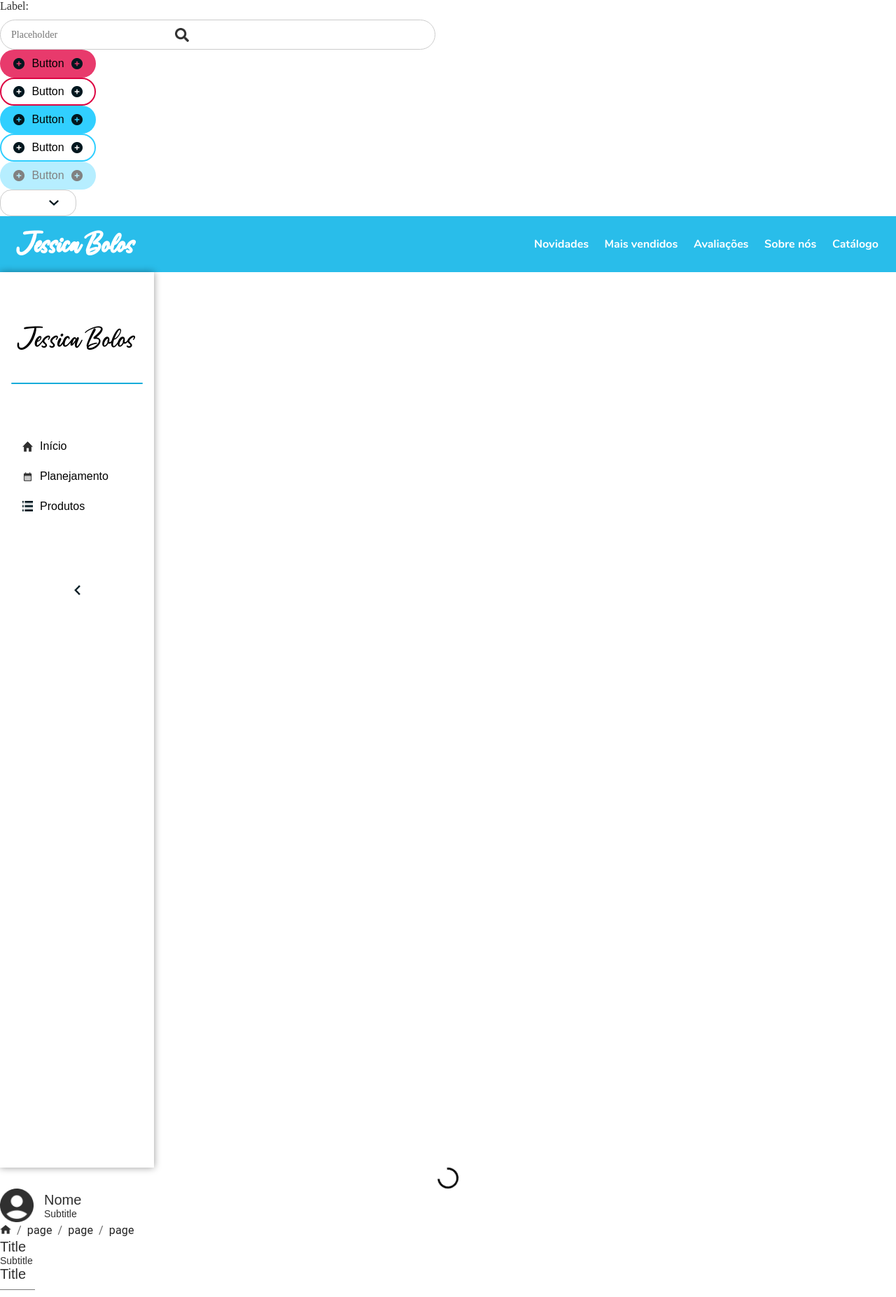
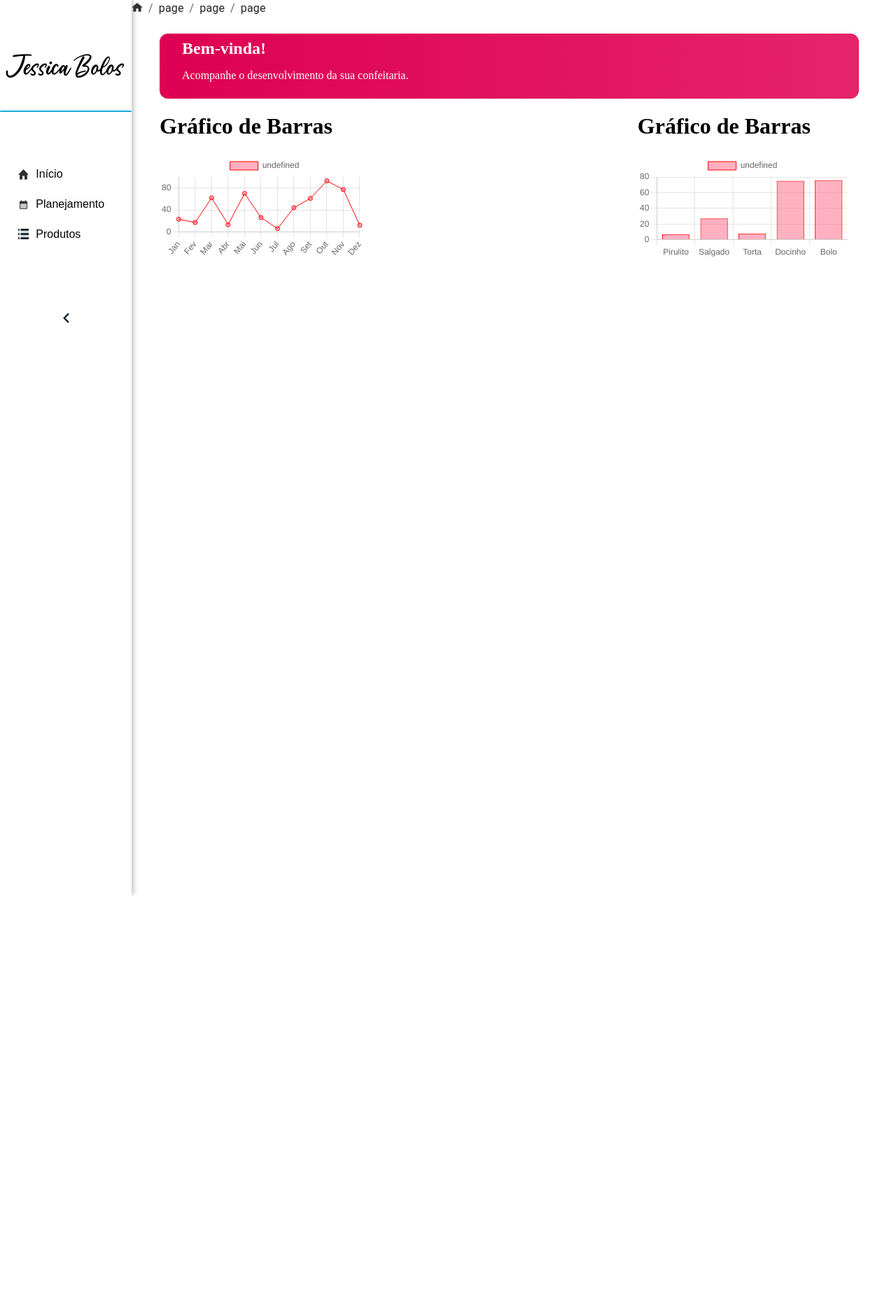
Before and after one commit to Grupo03-SPTECH20241/fe_MiseEnPlace, a React (Create React App) app in the folder mise-en-place/: page /Dashboard in a window 1280 px wide. Shown: the whole page at 70% size. After the commit the page ends 1280 px from the top, so only its background shows below. Built offline with nearby package versions, Linux system fonts and the light colour scheme; a web font is replaced by a local one.

Commit message:
fe_MiseEnPlace -> Criação das rotas

```diff
--- a/mise-en-place/package.json
+++ b/mise-en-place/package.json
@@ -15,6 +15,7 @@
         "react": "^18.3.1",
         "react-chartjs-2": "^5.2.0",
         "react-dom": "^18.3.1",
+        "react-router-dom": "^6.23.1",
         "react-scripts": "5.0.1",
         "web-vitals": "^2.1.4"
     },
--- a/mise-en-place/src/App.js
+++ b/mise-en-place/src/App.js
@@ -1,8 +1,9 @@
+import Rotas from "./routes";
 function App() {
   return (
-  <div className="App">
-  <h1>Hello World</h1>
-  </div>
+    <>
+      <Rotas />
+    </>
   );
-  }
-  export default App;
+}
+export default App;
--- a/mise-en-place/src/index.js
+++ b/mise-en-place/src/index.js
@@ -1,46 +1,58 @@
 import App from './App';
 import React from 'react';
 import ReactDOM from 'react-dom/client';
-import Home from './pages/Home/home';
-import Header from './components/Header/header';
-import Sidebar from './components/Sidebar/sidebar';
-import Default from './components/Button/Default/default';
-import Cancelar from './components/Button/Cancelar/cancelar';
-import Disabled from './components/Button/Disabled/disabled';
-import Defaultv from './components/Button/Default-variant/defaultv';
-import Cancelarv from './components/Button/Cancelar-variant/cancelarv';
-import Filter from './components/Filter/filter';
-import Spinner from './components/Spinner/spinner';
-import Breadcrumbs from './components/Texts/Breadcrumbs/breadcrumbs';
-import Contente from './components/Texts/Contente/contente';
-import Divisor from './components/Texts/Divisor/divisor';
-import Avatar from './components/Texts/Avatar/avatar';
-import Text from './components/Input/Text/text';
-import Password from './components/Input/Password/password';
-import TextField from './components/Input/Text Field/textField';
-import Select from './components/Input/Select/select';
-import Search from './components/Input/Search/search';
-import Login from './pages/Login/login';
-import Cadastro from './pages/Cadastro/Cadastro';
-import Dashboard from './pages/Dashboard/dashboard';
+const root =
+    ReactDOM.createRoot(document.getElementById('root'));
+root.render(
+    <React.StrictMode>
+        <App />
+    </React.StrictMode>
+);
 
-const root = ReactDOM.createRoot(document.getElementById('root'));
 
-root.render(
-<React.StrictMode>
-<Search />
-<Cancelar></Cancelar>
-<Cancelarv></Cancelarv>
-<Default></Default>
-<Defaultv></Defaultv>
-<Disabled></Disabled>
-<Filter></Filter>
-<Header></Header>
-<Sidebar></Sidebar>
-<Spinner></Spinner>
-<Avatar></Avatar>
-<Breadcrumbs></Breadcrumbs>
-<Contente></Contente>
-<Divisor></Divisor>
-</React.StrictMode>
-);
+// import App from './App';
+// import React from 'react';
+// import ReactDOM from 'react-dom/client';
+// import Home from './pages/Home/home';
+// import Header from './components/Header/header';
+// import Sidebar from './components/Sidebar/sidebar';
+// import Default from './components/Button/Default/default';
+// import Cancelar from './components/Button/Cancelar/cancelar';
+// import Disabled from './components/Button/Disabled/disabled';
+// import Defaultv from './components/Button/Default-variant/defaultv';
+// import Cancelarv from './components/Button/Cancelar-variant/cancelarv';
+// import Filter from './components/Filter/filter';
+// import Spinner from './components/Spinner/spinner';
+// import Breadcrumbs from './components/Texts/Breadcrumbs/breadcrumbs';
+// import Contente from './components/Texts/Contente/contente';
+// import Divisor from './components/Texts/Divisor/divisor';
+// import Avatar from './components/Texts/Avatar/avatar';
+// import Text from './components/Input/Text/text';
+// import Password from './components/Input/Password/password';
+// import TextField from './components/Input/Text Field/textField';
+// import Select from './components/Input/Select/select';
+// import Search from './components/Input/Search/search';
+// import Login from './pages/Login/login';
+// import Cadastro from './pages/Cadastro/Cadastro';
+// import Dashboard from './pages/Dashboard/dashboard';
+
+// const root = ReactDOM.createRoot(document.getElementById('root'));
+
+// root.render(
+// <React.StrictMode>
+// <Search />
+// <Cancelar></Cancelar>
+// <Cancelarv></Cancelarv>
+// <Default></Default>
+// <Defaultv></Defaultv>
+// <Disabled></Disabled>
+// <Filter></Filter>
+// <Header></Header>
+// <Sidebar></Sidebar>
+// <Spinner></Spinner>
+// <Avatar></Avatar>
+// <Breadcrumbs></Breadcrumbs>
+// <Contente></Contente>
+// <Divisor></Divisor>
+// </React.StrictMode>
+// );
--- a/mise-en-place/src/routes.js
+++ b/mise-en-place/src/routes.js
@@ -0,0 +1,20 @@
+import React from "react";
+import Login from "./pages/Login/login";
+import Cadastro from "./pages/Cadastro/Cadastro"
+import Dashboard from "./pages/Dashboard/dashboard"
+
+import { BrowserRouter, Routes, Route } from "react-router-dom";
+function Rotas() {
+    return (
+        <>
+            <BrowserRouter>
+                <Routes>
+                    <Route path="/Login" element={<Login />} />
+                    <Route path="/Cadastro" element={<Cadastro />} />
+                    <Route path="/Dashboard" element={<Dashboard />} />
+                </Routes>
+            </BrowserRouter>
+        </>
+    );
+}
+export default Rotas;
```
Also changed, not shown: 1 other file (tests, documents, lock files or other folders).
